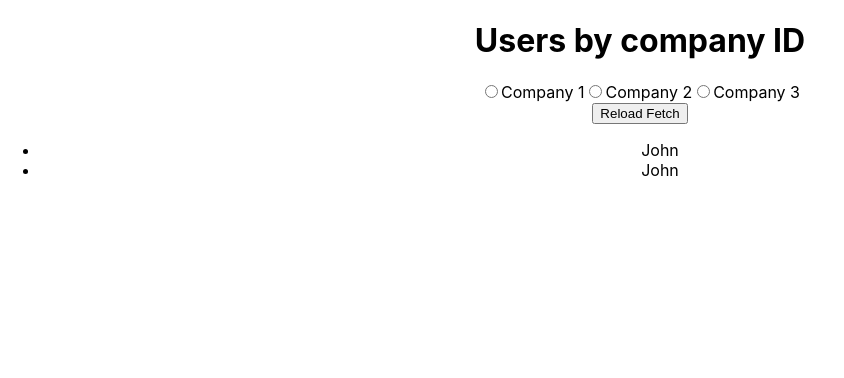
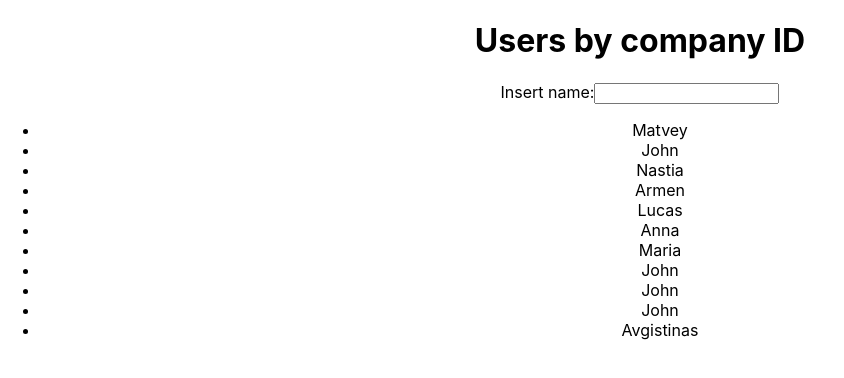
Before and after one commit to matveyprupas/template_app, a React (Create React App) app: page / in a window 1280 px wide. Shown: the top 378 px of the page, without its empty margins (0-844 px from the left). Built offline with nearby package versions, Linux system fonts and the light colour scheme.

Commit message:
feat: implemented task 4

```diff
--- a/src/App.js
+++ b/src/App.js
@@ -1,30 +1,20 @@
 import { useState } from "react";
 import './App.css';
 import UsersList from "./UsersList";
+import SearchInput from "./SearchInput";
 
 function App() {
 
-  const [companyId, setCompanyId] = useState(-1);
+  const [searchName, setSearchName] = useState('');
 
-  const clickHandler = (event) => {
-    if(event.target.tagName !== "INPUT") return;
-    setCompanyId(+event.target.value);
-  }
-
-  // console.log('APP RENDERS');
+  console.log('APP RENDERS');
 
   return (
     <div className="App">
       <h1>Users by company ID</h1>
-      <div onClick={clickHandler}>
-        <input type="radio" id="contactChoice1" name="contact" value="1" />
-        <label htmlFor="contactChoice1">Company 1</label>
-        <input type="radio" id="contactChoice2" name="contact" value="2" />
-        <label htmlFor="contactChoice2">Company 2</label>
-        <input type="radio" id="contactChoice3" name="contact" value="3" />
-        <label htmlFor="contactChoice3">Company 3</label>
-      </div>
-      <UsersList companyId={companyId}/>
+      <SearchInput value={searchName} onChange={setSearchName} />
+
+      <UsersList searchName={searchName} />
     </div>
   );
 }
--- /dev/null
+++ b/src/SearchInput.js
@@ -0,0 +1,16 @@
+import { useEffect, useState } from 'react';
+
+function SearchInput({value, onChange}) {
+
+  console.log('SearchInput RENDERS');
+  return (
+    <>
+      <label htmlFor='search-by-name'>
+        Insert name:
+        <input type='text' id='search-by-name' onChange={(event) => onChange(event.target.value)} value={value}/>
+      </label>
+    </>
+  );
+}
+
+export default SearchInput;
--- a/src/UsersList.js
+++ b/src/UsersList.js
@@ -1,36 +1,18 @@
-import { useEffect, useState } from 'react';
-import useUsersByCompanyId from './hooks/useUsersByCompanyId';
-import useFilteredUsers from './hooks/useFilteredUsers';
-import filterObject from "./mock/filterObject.json";
+import useUsers from './hooks/useUsers';
 
-function UsersList({companyId}) {
+function UsersList({searchName}) {
 
-  const [isReload, setIsReload] = useState(false)
+  const users = useUsers();
 
-  const usersByCompanyId = useUsersByCompanyId(companyId, isReload, setIsReload);
-  const filteredUsers = useFilteredUsers(filterObject);
-
-  useEffect(()=>{
-    setIsReload(false);
-  }, [])
-
-  const handleReload = () => {
-    setIsReload(true);
-  }
-
-  // console.log('UsersList RENDERS');
+  console.log('UsersList RENDERS');
   return (
     <>
-      <button onClick={handleReload}>Reload Fetch</button>
-      {/* <ul>
-        {usersByCompanyId.map((user) => (
-          <li key={user.name}>{user.name}</li>
-        ))}
-      </ul> */}
       <ul>
-        {filteredUsers.map((user) => (
-          <li key={user.name+user.age+user.companyId}>{user.name}</li>
-        ))}
+        {users.map((user) => {
+          console.log(user.name.toLowerCase(), searchName);
+          if(!user.name.toLowerCase().includes(searchName.toLowerCase()) && !!searchName ) return null;
+          return <li key={user.name+user.age+user.companyId}>{user.name}</li>
+        })}
       </ul>
     </>
   );
--- /dev/null
+++ b/src/hooks/useUsers.js
@@ -0,0 +1,24 @@
+import { useEffect, useState } from "react";
+import listUsers from "../mock/users.json";
+
+const fetchData = () => {
+  return new Promise((resolve) => {
+    setTimeout(() => {
+      resolve(listUsers);
+    }, 2000);
+  });
+}
+
+export default function useUsers() {
+
+  // console.log('useUsersByCompanyId: ', companyId, usersByCompanyIdCacheMap, force);
+  const [users, setUsers] = useState([]);
+
+  useEffect(() => {
+    fetchData().then((users) => {
+      setUsers(users);
+    });
+  }, []);
+
+  return users;
+}
```
